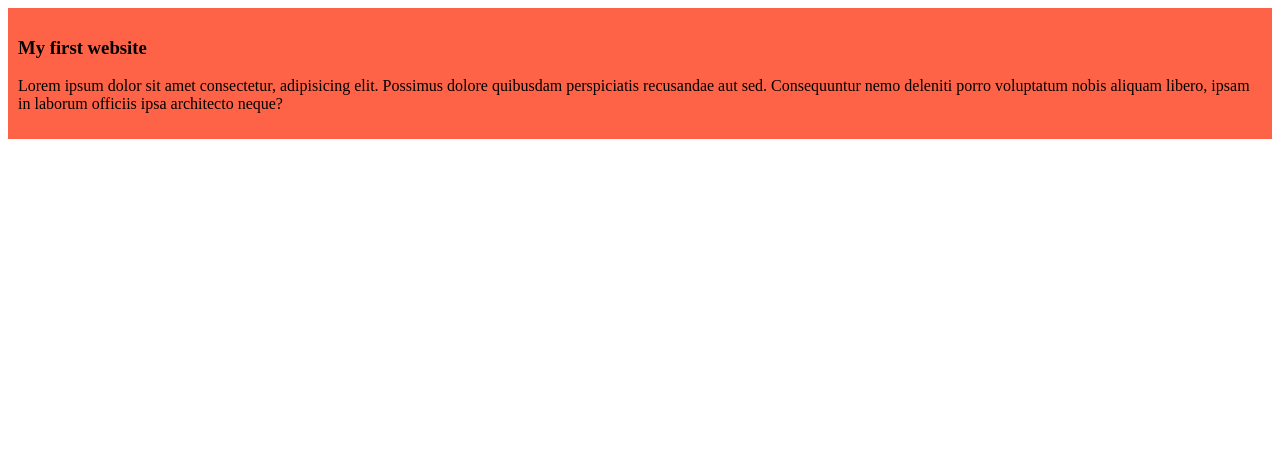
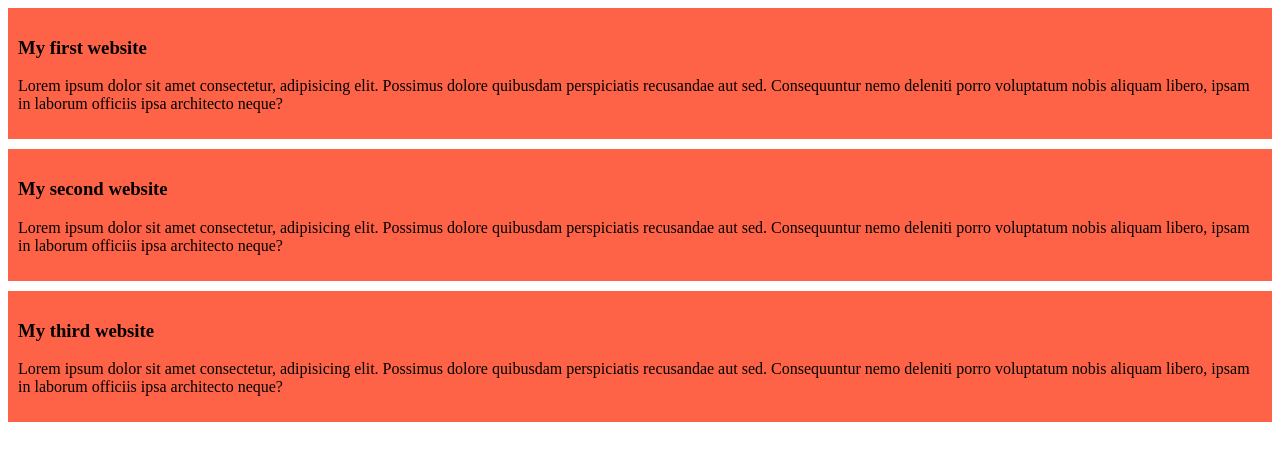
Before and after one commit to Tahazzed/my-simple-website, a plain HTML site: page index.html in a window 1280 px wide. Drawn offline with Linux system fonts and the light colour scheme.

Commit message:
added second and third blog

```diff
--- a/index.html
+++ b/index.html
@@ -11,5 +11,12 @@
             <h3>My first website</h3>
             <p>Lorem ipsum dolor sit amet consectetur, adipisicing elit. Possimus dolore quibusdam perspiciatis recusandae aut sed. Consequuntur nemo deleniti porro voluptatum nobis aliquam libero, ipsam in laborum officiis ipsa architecto neque?</p>
         </div>
+        <div>
+            <h3>My second website</h3>
+            <p>Lorem ipsum dolor sit amet consectetur, adipisicing elit. Possimus dolore quibusdam perspiciatis recusandae aut sed. Consequuntur nemo deleniti porro voluptatum nobis aliquam libero, ipsam in laborum officiis ipsa architecto neque?</p>
+        </div><div>
+            <h3>My third website</h3>
+            <p>Lorem ipsum dolor sit amet consectetur, adipisicing elit. Possimus dolore quibusdam perspiciatis recusandae aut sed. Consequuntur nemo deleniti porro voluptatum nobis aliquam libero, ipsam in laborum officiis ipsa architecto neque?</p>
+        </div>
     </body>
     </html>
--- a/style/blog.css
+++ b/style/blog.css
@@ -1,4 +1,5 @@
 div{
     background-color: tomato;
     padding: 10px;
+    margin-bottom: 10px;
 }
```
